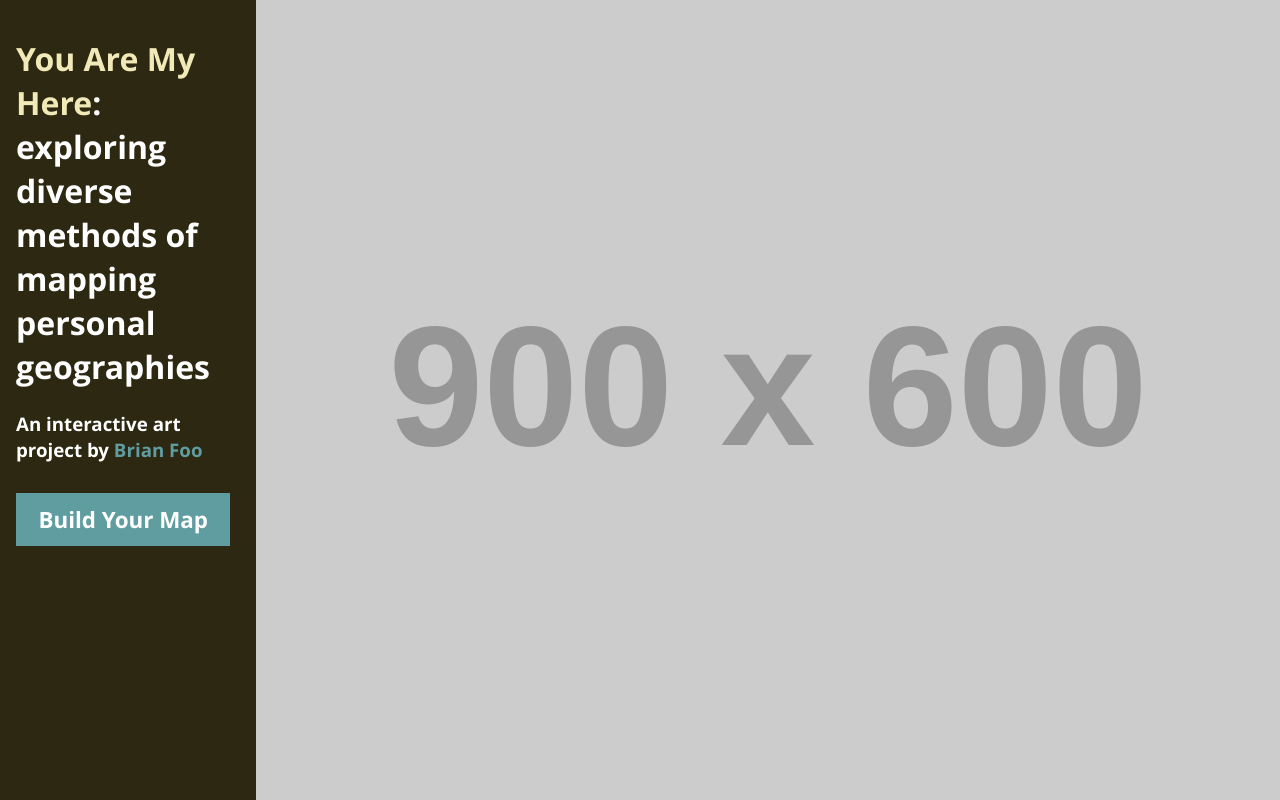
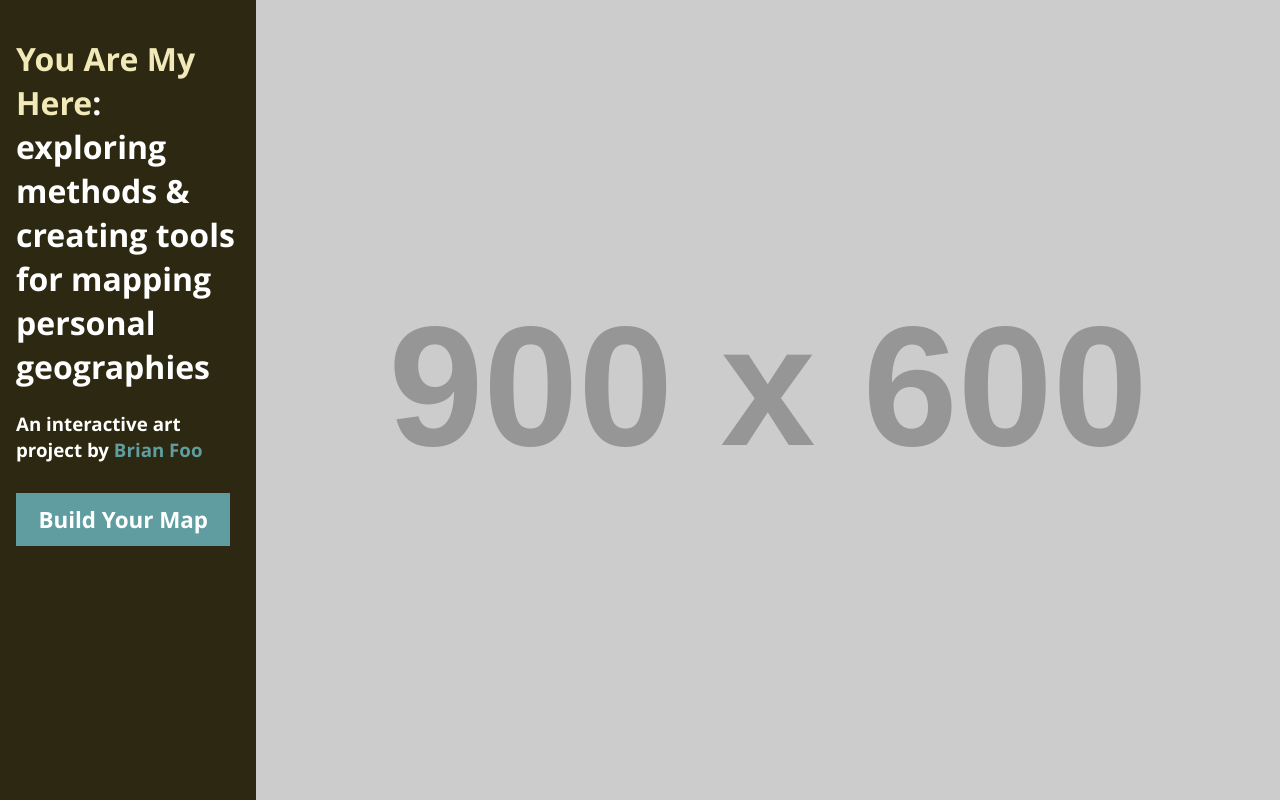
Before and after one commit to beefoo/memory-underground, a CodeIgniter app: page / in a window 1280 px wide. Run offline with CodeIgniter, Linux system fonts and the light colour scheme; grey boxes labelled with a size stand in for pictures from a placeholder-image service; some libraries are stand-ins or nearby versions.

Commit message:
updating description

```diff
--- a/application/views/home/index.php
+++ b/application/views/home/index.php
@@ -1,6 +1,6 @@
 <div class="side-panel">
 
-  <h1><span>You Are My Here</span>: exploring diverse methods of mapping personal geographies</h1>
+  <h1><span>You Are My Here</span>: exploring methods &amp; creating tools for mapping personal geographies</h1>
 
   <h3>An interactive art project by <a href="http://brianfoocom">Brian Foo</a></h3>
 
--- a/application/views/shared/head.php
+++ b/application/views/shared/head.php
@@ -4,7 +4,7 @@
   <meta charset="utf-8">
   <meta http-equiv="X-UA-Compatible" content="IE=edge">
   <title>You Are My Here | Personal Transit Maps<?=(isset($title)&&$title)?' | '.$title:''?></title>
-  <meta name="description" content="You Are My Here: exploring diverse methods of mapping personal geographies">
+  <meta name="description" content="You Are My Here: exploring methods and creating tools for mapping personal geographies">
   <meta name="viewport" content="width=device-width, initial-scale=1">
   <!-- <meta name="image_src" content="<?=base_url('assets/img/youaremyhere.jpg')?>">
   <meta property="og:image" content="<?=base_url('assets/img/youaremyhere.jpg')?>" />  -->
```
